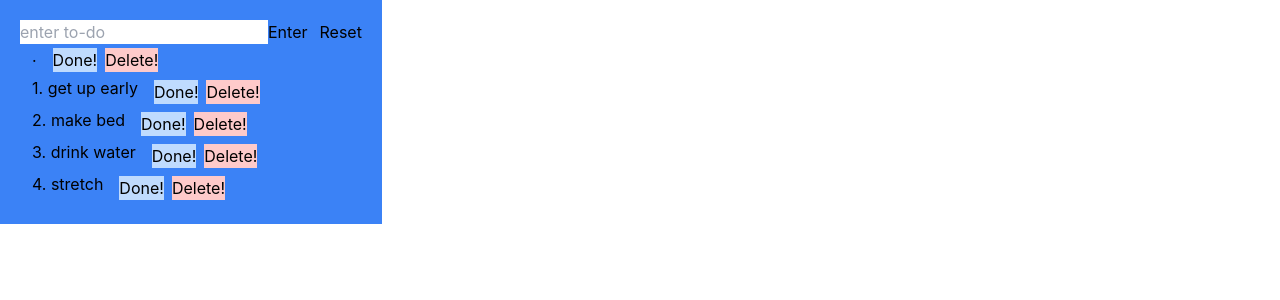
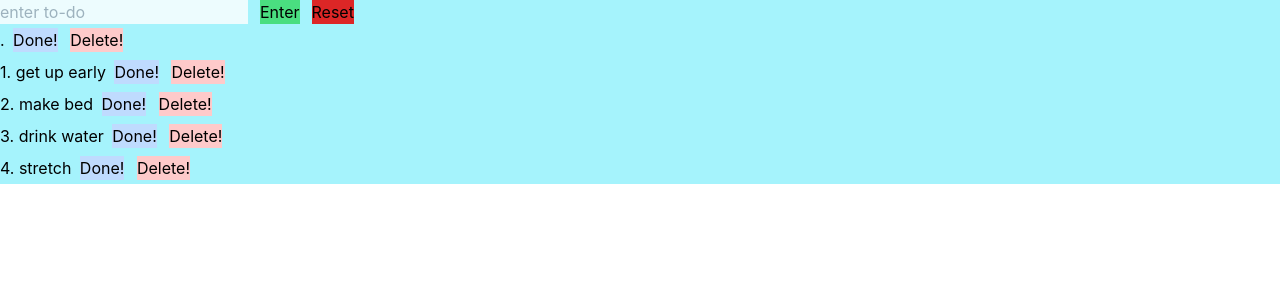
Before and after one commit to Kadir95/To-do, a React (Create React App) app: page / in a window 1280 px wide. Shown: the top 300 px of the page. Built offline with nearby package versions, Linux system fonts and the light colour scheme.

Commit message:
Adding 'done' button logic

```diff
--- a/src/App.js
+++ b/src/App.js
@@ -46,12 +46,22 @@ class App extends React.Component {
     this.setState({ newTodo: '' });
   }
 
+  handleDoneChange = () => {
+    if (this.state.done === false) {
+      this.setState({ done: true });
+      alert("Its true now");
+    }
+    else if (this.state.done === true) {
+      this.setState({ done: false });
+      alert("Its false now");
+    }
+  }
 
   render() {
     return (
-      <div className=" bg-blue-500 p-5 absolute">
+      <div className=" bg-cyan-200">
         <TodoInput inputChange={this.handleInputChange} submitChange={this.handleSubmitChange} value={this.state.newTodo} handleResetButton={this.handleResetButton} />
-        <TodoItem />
+        <TodoItem doneChange={this.handleDoneChange} />
         <TodoList todos={this.state.todos} />
       </div>
     )
--- a/src/TodoInput.jsx
+++ b/src/TodoInput.jsx
@@ -5,9 +5,9 @@ const TodoInput = ({ inputChange, submitChange, value, handleResetButton }) => {
     return (
         <div>
             <form onSubmit={submitChange}>
-                <input type="text" placeholder="enter to-do" onChange={inputChange} value={value} />
-                <button onClick={submitChange} type="submit">Enter</button>
-                <button type="reset" className="ml-3" onClick={handleResetButton}>Reset</button>
+                <input className=" opacity-80" type="text" placeholder="enter to-do" onChange={inputChange} value={value} />
+                <button className="ml-3 bg-green-400 " onClick={submitChange} type="submit">Enter</button>
+                <button className="ml-3 bg-red-600 " type="reset" onClick={handleResetButton}>Reset</button>
             </form>
         </div>
     )
--- a/src/TodoItem.jsx
+++ b/src/TodoItem.jsx
@@ -1,13 +1,16 @@
 import React from "react";
 
-const TodoItem = ({ name, id, doneChange, deleteChange }) => { // propovi iz parent elementa TodoListe i App
+const TodoItem = ({ name, id, doneChange, completed, deleteChange }) => { // propovi iz parent elementa TodoListe i App
+    const textDecoration = completed ? "line-through" : "none";
+
     return (
         <div className="flex ">
             <ul>
-                <li className=" mx-3 "> {id}. {name} </li> {/* displaj imena tjst svakog todo-a  */}
+                <li className="" style={{ textDecoration: textDecoration }}> {id}. {name}  {/* displaj imena tjst svakog todo-a  */}
+                    <button className="bg-blue-200 m-1" onClick={doneChange}>Done!</button> {/*dugme koje prima prop doneChange i treba da oznaci to-do kao gotov */}
+                    <button className="bg-red-200 m-1" onClick={deleteChange}>Delete!</button> {/*dugme koje prima prom deleteChange i treba da izbrise to-do pored kojeg stoji*/}
+                </li>
             </ul>
-            <button className="bg-blue-200 m-1" onClick={doneChange}>Done!</button> {/*dugme koje prima prop doneChange i treba da oznaci to-do kao gotov */}
-            <button className="bg-red-200 m-1" onClick={deleteChange}>Delete!</button> {/*dugme koje prima prom deleteChange i treba da izbrise to-do pored kojeg stoji*/}
         </div>
     )
 }
--- a/src/TodoList.jsx
+++ b/src/TodoList.jsx
@@ -11,6 +11,7 @@ const TodoList = ({ todos }) => {
                         name={todos[i].name}
                         id={todos[i].id}
                         key={todos[i].id}
+                        completed={todos[i].completed}
                     />
                 })
             }
```
